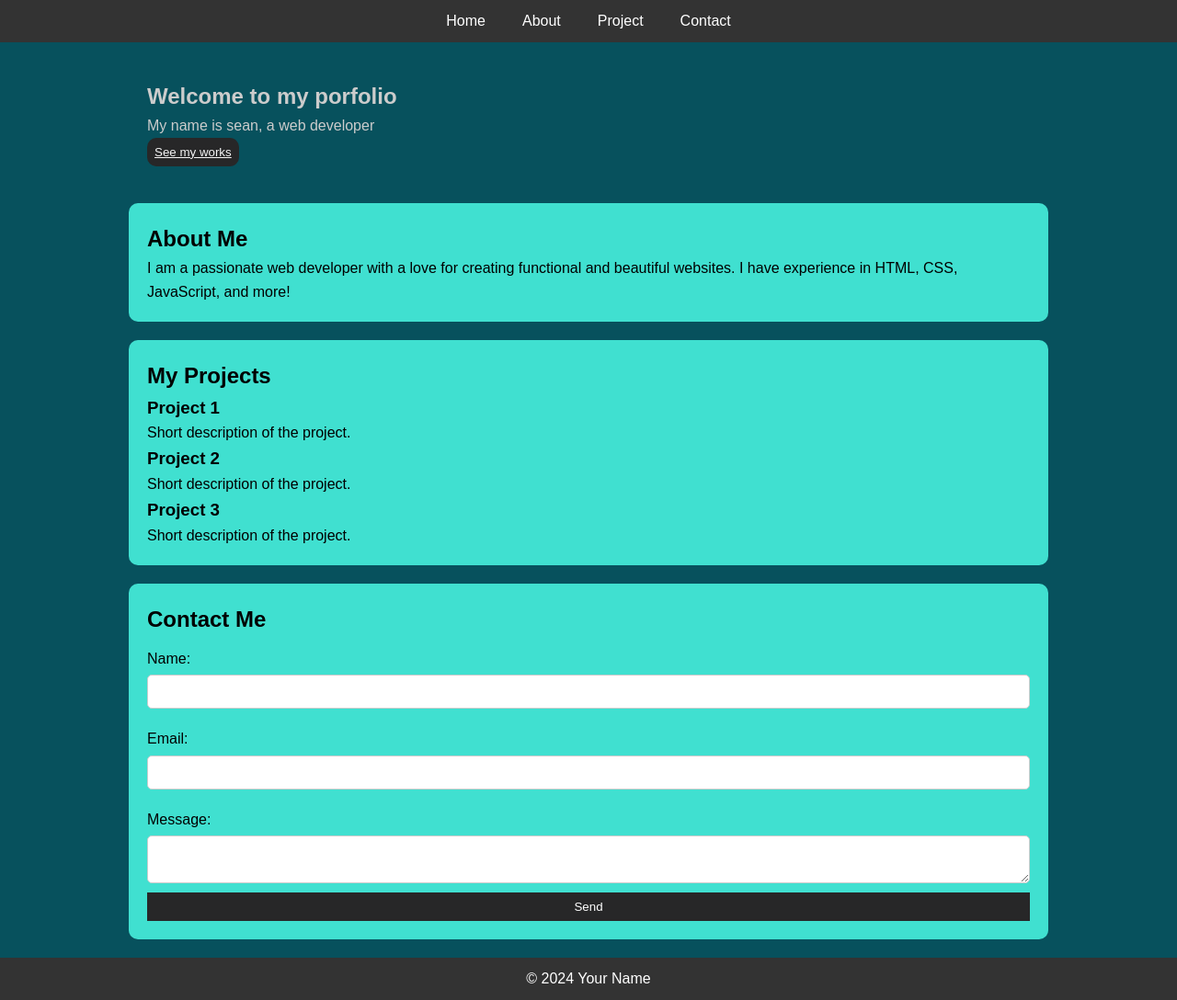
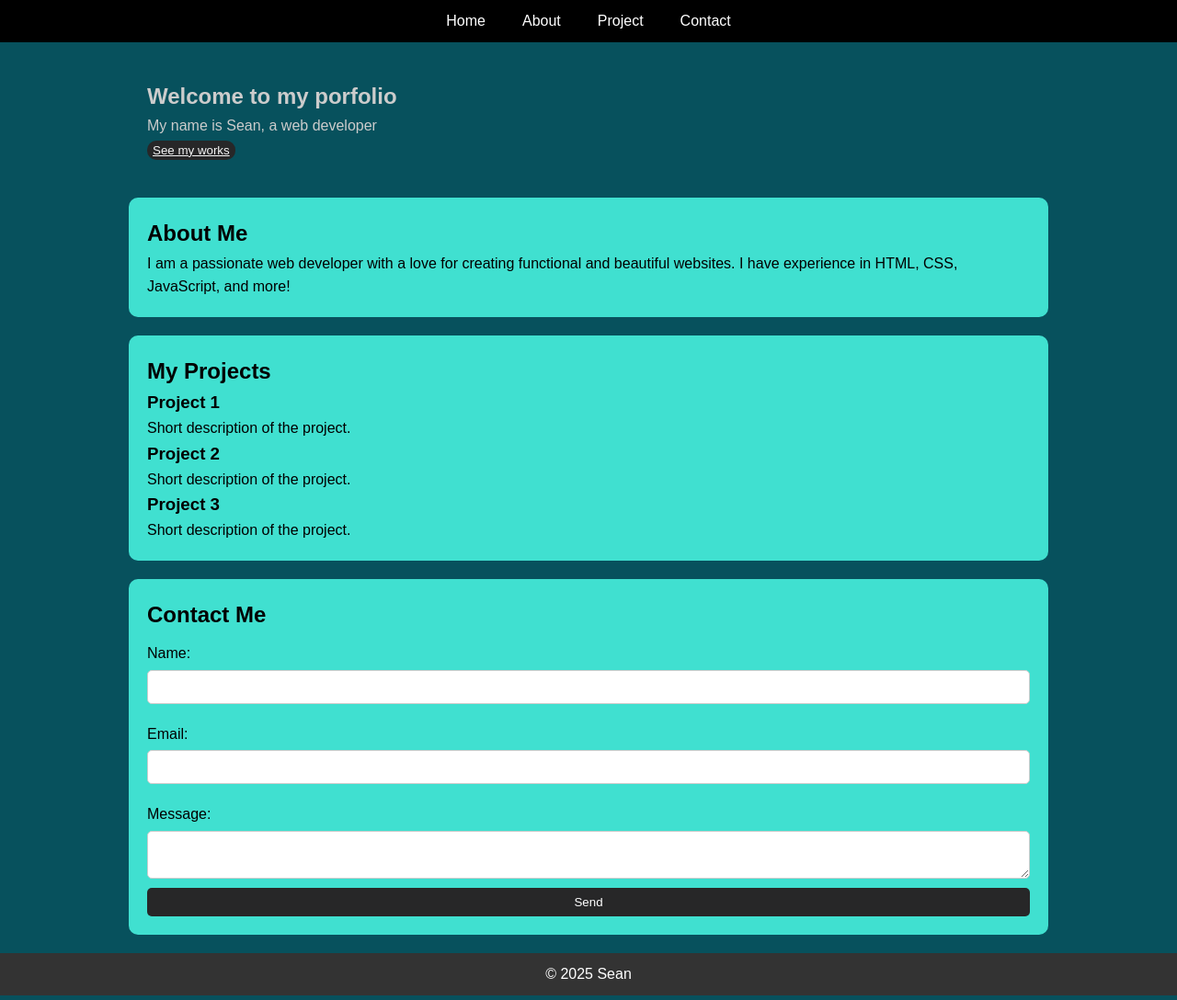
Before and after one commit to s3an-atp/fresh, a plain HTML site: page mygitproject/fresh.html in a window 1280 px wide. Shown: the whole page at 92% size. Drawn offline with Linux system fonts and the light colour scheme.

Commit message:
some changes

```diff
--- a/mygitproject/fresh.html
+++ b/mygitproject/fresh.html
@@ -20,7 +20,7 @@
 
         <section id="Home" class="home-section">
             <h1 class="welcome"> Welcome to my porfolio </h1>
-            <p class="welcome">My name is sean, a web developer</p>
+            <p class="welcome">My name is Sean, a web developer</p>
             <button class="project-button"><a href="#project" class="works">See my works</a></button>
         </section>
 
@@ -64,7 +64,7 @@
         </section>
 
         <footer>
-            <p>&copy; 2024 Your Name</p>
+            <p>&copy; 2025 Sean</p>
         </footer>
     </body>
 </html>
--- a/mygitproject/style.css
+++ b/mygitproject/style.css
@@ -17,21 +17,23 @@ body {
     padding: 8px;
     box-sizing: border-box;
     border-radius: 10px;
-    border-width: 8px;
     cursor: pointer;
+    padding: 3px;
 }
 
 .project-button:hover{
     opacity: 0.8;
+    box-shadow: 2px 5px 10px #555;
 }
 
 .works {
     color: #f4f4f4;
+    padding: 3px;
 
 }
 
 header {
-    background: #333;
+    background: black;
     color: #fff;
     padding: 10px 0;
     text-align: center;
@@ -92,11 +94,15 @@ footer {
     border: #f4f4f4;
     padding: 8px;
     cursor: pointer;
+    border-radius: 5px;
     box-sizing: border-box;
 }
 
 .send:hover {
-    background-color: #555;
+    opacity: 0.9;
+    box-shadow: 2px 5px 10px #555;
+    transition: box-shadow 1.15ms, opacity 1.15ms;
+
 }
 
 form {
```
